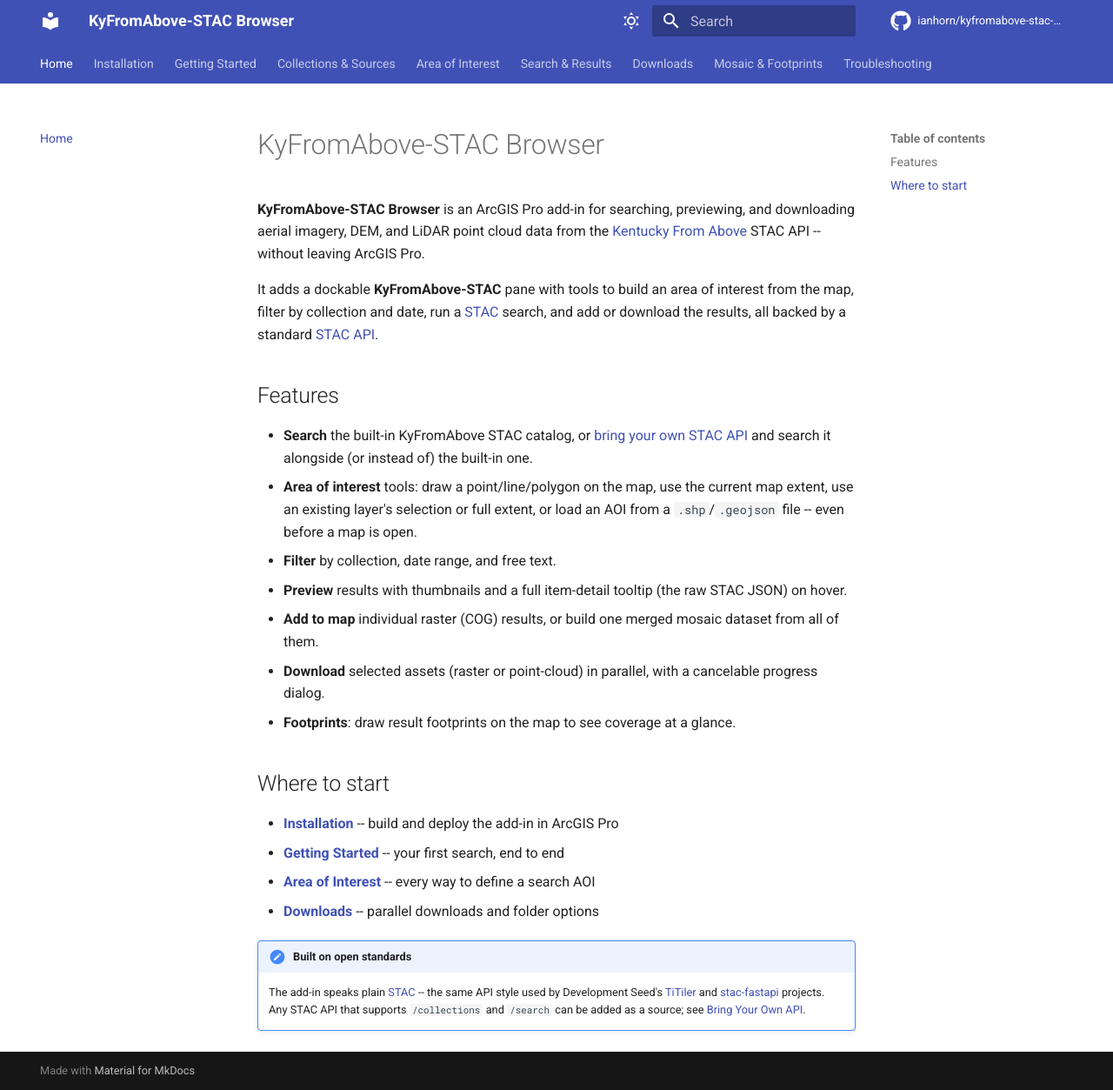
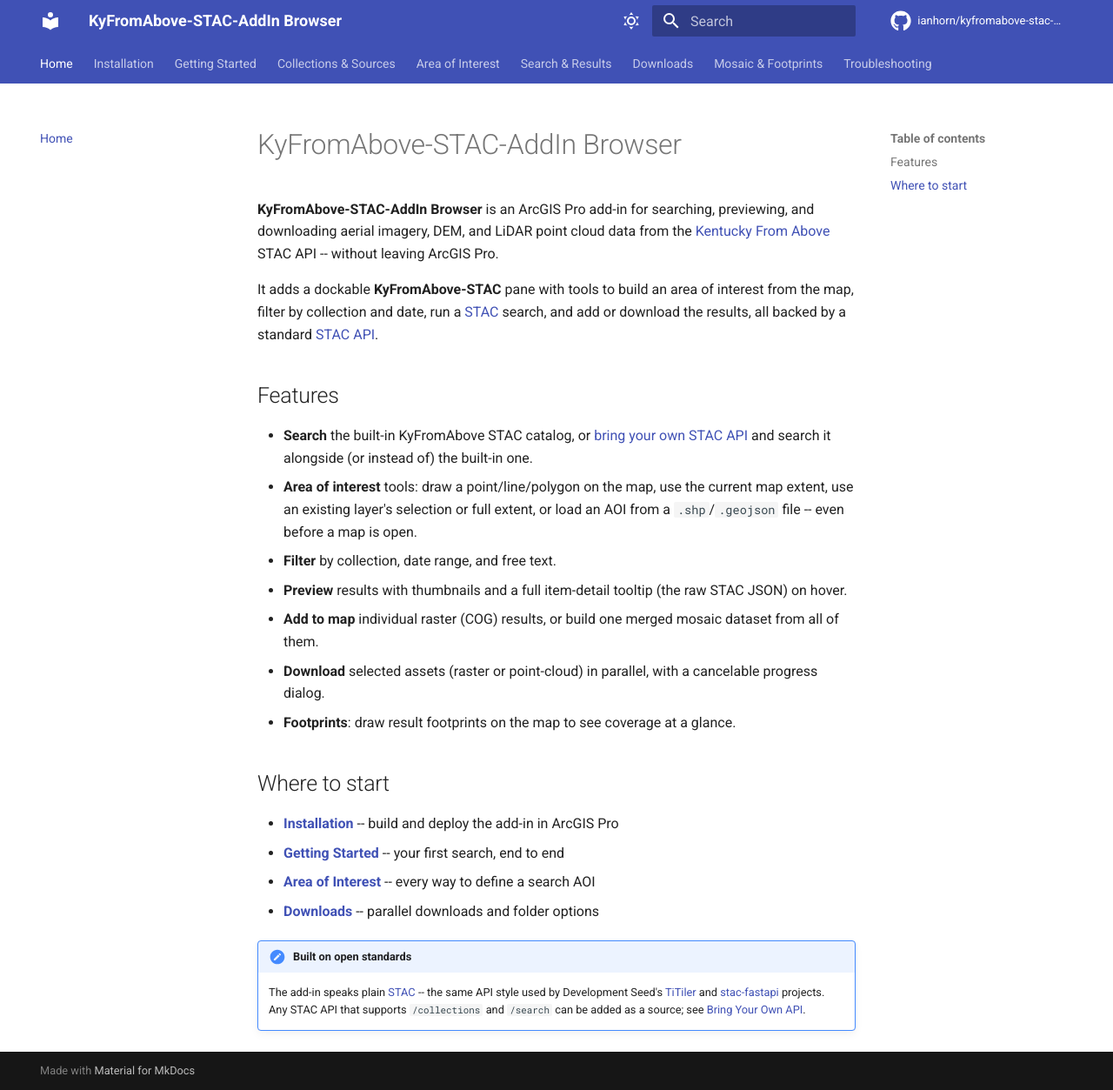
Before and after one commit to ianhorn/kyfromabove-stac-addin, an MkDocs documentation site: the page built from docs-src/index.md, in a window 1280 px wide and 1253 px high. Shown: the whole window at 87% size. Built offline with MkDocs 1.6.1 and Material for MkDocs 9.7.7, drawn with Linux system fonts in a browser that asks for light colours; comment, search, counter and statistics services are not loaded.

Commit message:
update title to include "AddIn"

```diff
--- a/docs-src/index.md
+++ b/docs-src/index.md
@@ -1,6 +1,6 @@
-# KyFromAbove-STAC Browser
+# KyFromAbove-STAC-AddIn Browser
 
-**KyFromAbove-STAC Browser** is an ArcGIS Pro add-in for searching, previewing, and downloading
+**KyFromAbove-STAC-AddIn Browser** is an ArcGIS Pro add-in for searching, previewing, and downloading
 aerial imagery, DEM, and LiDAR point cloud data from the [Kentucky From Above](https://kyfromabove.ky.gov/)
 STAC API -- without leaving ArcGIS Pro.
 
--- a/mkdocs.yml
+++ b/mkdocs.yml
@@ -1,4 +1,4 @@
-site_name: KyFromAbove-STAC Browser
+site_name: KyFromAbove-STAC-AddIn Browser
 site_description: ArcGIS Pro add-in for searching and downloading Kentucky From Above STAC imagery, DEM, and LiDAR data.
 site_author: KyFromAbove Tools
 site_url: https://ianhorn.github.io/kyfromabove-stac-addin/
```
